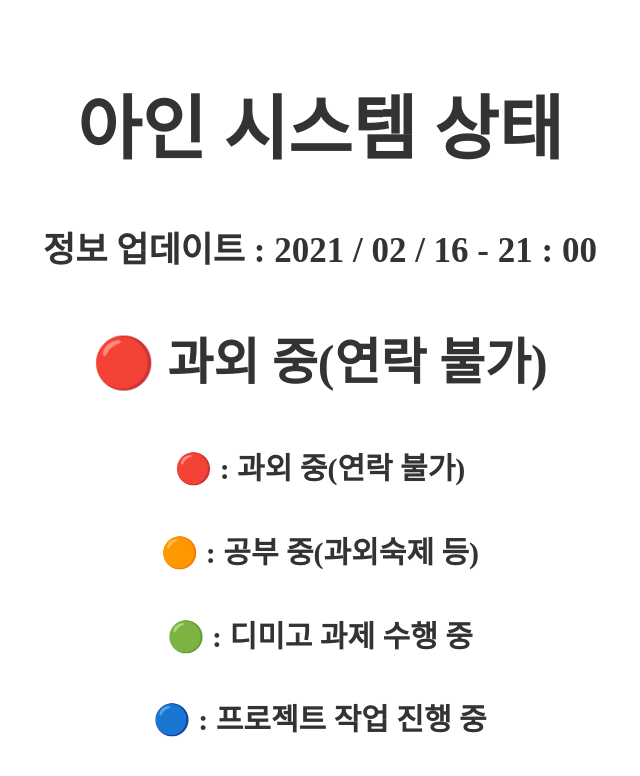
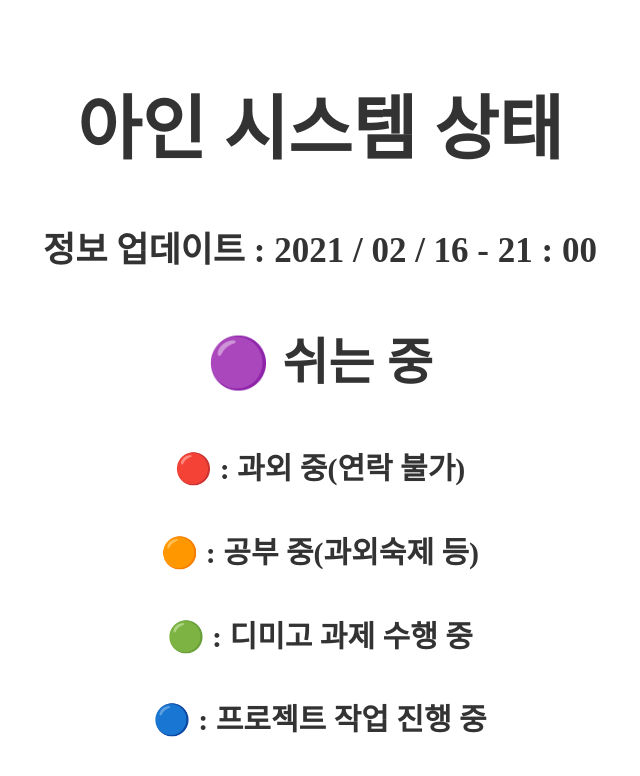
Before and after one commit to kimain050401/ain, a plain HTML site: page index.html in a window 1280 px wide. Shown: the top 776 px of the page, without its empty margins (320-960 px from the left). Drawn offline with Linux system fonts and the light colour scheme; a web font is replaced by a local one.

Commit message:
Update index.html

```diff
--- a/index.html
+++ b/index.html
@@ -15,7 +15,7 @@ a {font-size: 20px; text-decoration: none;}
 <br>
 <h1>아인 시스템 상태</h1>
 <h2>정보 업데이트 : 2021 / 02 / 16 - 21 : 00</h2>
-<h3>🔴 과외 중(연락 불가)</h3>
+<h3>🟣 쉬는 중</h3>
 <h4>🔴 : 과외 중(연락 불가)</h4>
 <h4>🟠 : 공부 중(과외숙제 등)</h4>
 <h4>🟢 : 디미고 과제 수행 중</h4>
```
